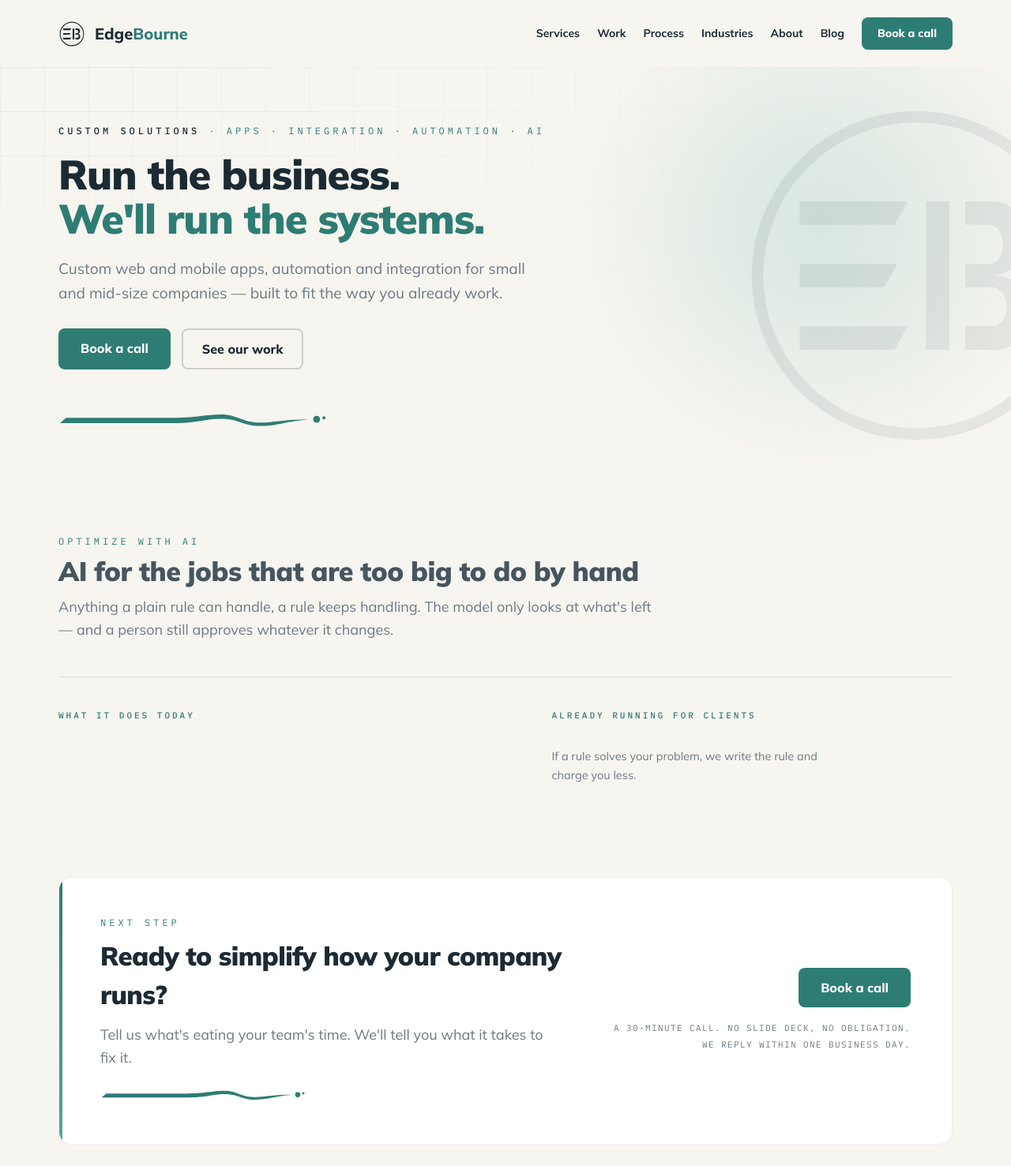
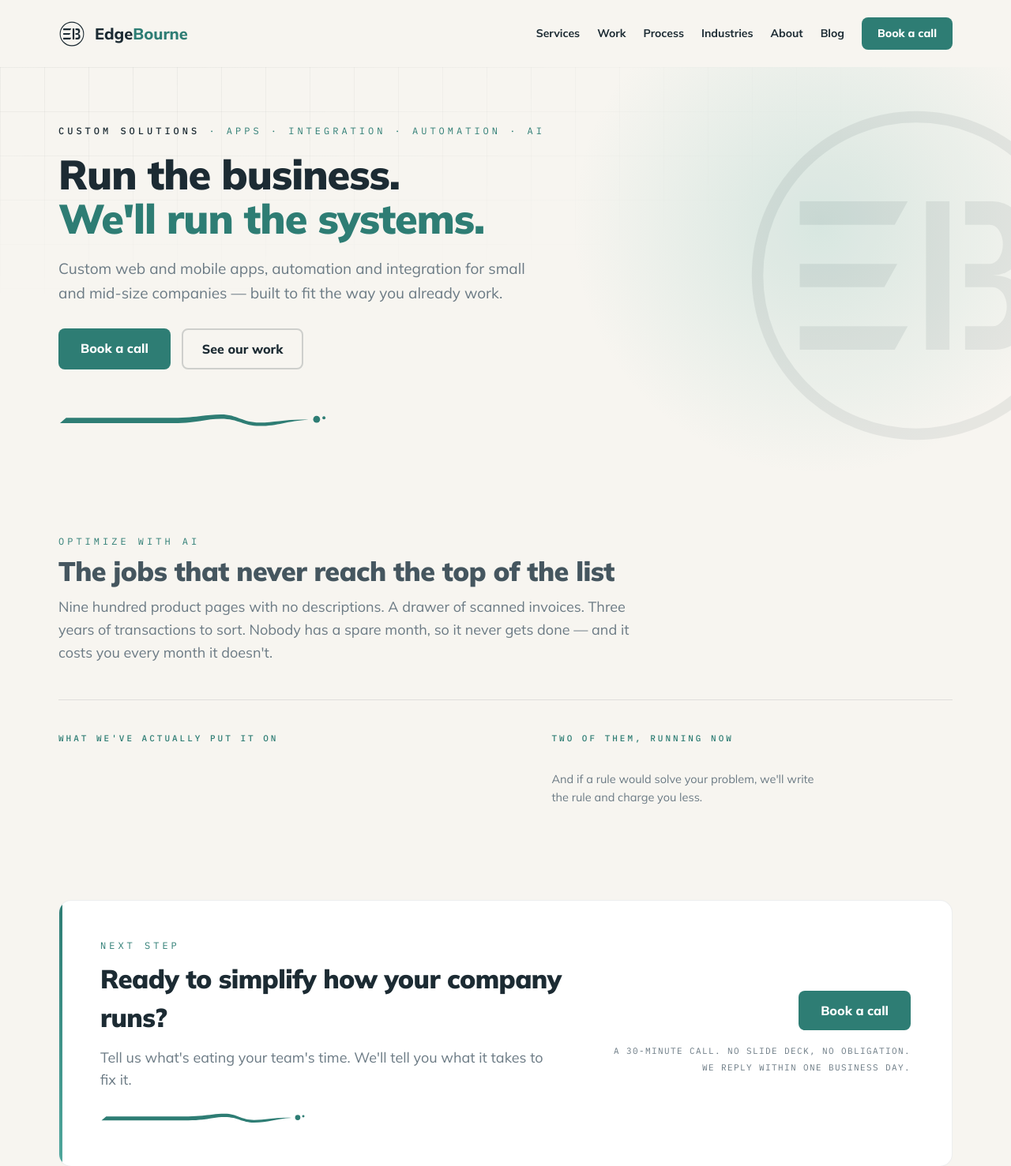
Before and after one commit to ruolez/Edgebourne, a Flask app: page / in a window 1280 px wide. Shown: the top 1477 px of the page at 79% size. Run offline with Flask 3, Linux system fonts and the light colour scheme; data that the repository does not hold is empty; some libraries are stand-ins or nearby versions.

Commit message:
feat(site): rewrite the AI section from the owner's side of the desk
The section explained our architecture instead of answering the only
question a buyer is asking. It led with a cascade diagram and four design
principles -- "AI goes last, not first", "the model only sees the
leftovers", "it works from your data". All true, none of it a reason to
spend money, and it read as sales noise.

Now it leads with the work: the jobs that never reach the top of the list
(nine hundred product pages with no descriptions, a drawer of scanned
invoices, three years of transactions to sort), then what stops it going
wrong, framed as consequences rather than principles -- it won't invent
things about your business; nothing changes until you say so; the bill
goes down, not up; a bad day at the AI company isn't one at yours.

The five-step figure stays, relabelled. It was "what happens to one
record" with bars showing the remainder -- a diagram of our design. It is
now "why it doesn't cost a fortune to run", which is the same mechanism
stated as the thing the owner actually gets from it.

The Services page carries the same material and the section's own button
links into it, so it is rewritten to match rather than left to contradict.

Verified on a copy of production and on a database built from 001 upward:
19 statements, each matching one row, second run a no-op.

Co-Authored-By: Claude Opus 5 (1M context) <noreply@anthropic.com>
Claude-Session: https://claude.ai/code/session_01HP8ZBVCCrpP8mmNjSg1Kh5

```diff
--- a/backend/templates/public/home.html
+++ b/backend/templates/public/home.html
@@ -124,15 +124,15 @@
   <div class="wrap">
     <div class="section-head ai-head" data-reveal>
       <p class="eyebrow">{{ h_ai.subtitle or 'OPTIMIZE WITH AI' }}</p>
-      <h2 id="ai-title">{{ h_ai.title or 'AI for the jobs that are too big to do by hand' }}</h2>
-      <p class="lead">{{ h_ai.body or "Anything a plain rule can handle, a rule keeps handling. The model only looks at what's left — and a person still approves whatever it changes." }}</p>
+      <h2 id="ai-title">{{ h_ai.title or 'The jobs that never reach the top of the list' }}</h2>
+      <p class="lead">{{ h_ai.body or "Nine hundred product pages with no descriptions. A drawer of scanned invoices. Three years of transactions to sort. Nobody has a spare month, so it never gets done — and it costs you every month it doesn't." }}</p>
     </div>
 
     {% if blocks('home_cascade') %}
     <figure class="ai-cascade" data-reveal>
       <figcaption class="ai-cascade-head">
-        <span class="side-title">{{ h_casc.title or 'What happens to one record' }}</span>
-        <p class="ai-cascade-sub">{{ h_casc.body or "The bar on each step shows how much is still left to sort out by the time a record gets there. This is an example — your data decides the real split." }}</p>
+        <span class="side-title">{{ h_casc.title or "Why it doesn't cost a fortune to run" }}</span>
+        <p class="ai-cascade-sub">{{ h_casc.body or "Most of your records never reach the AI at all. Cheaper steps handle them first, so you only pay for the hard ones — and there are fewer of those every month." }}</p>
       </figcaption>
       <ol class="ai-flow">
         {% for c in blocks('home_cascade') %}
@@ -161,7 +161,7 @@
 
     <div class="ai-close" data-reveal>
       <div class="ai-apps">
-        <h3 class="side-title">{{ h_apps.title or 'What it does today' }}</h3>
+        <h3 class="side-title">{{ h_apps.title or "What we've actually put it on" }}</h3>
         <ul class="cap-list ai-app-list">
           {% for a in blocks('home_ai_apps') %}
           <li><strong>{{ a.title }}</strong> {{ a.body }}</li>
@@ -169,7 +169,7 @@
         </ul>
       </div>
       <div class="ai-proof">
-        <h3 class="side-title">{{ h_proof.title or 'Already running for clients' }}</h3>
+        <h3 class="side-title">{{ h_proof.title or 'Two of them, running now' }}</h3>
         <div class="sector-cases">
           {% for r in blocks('home_ai_proof') %}
           <a class="sector-case" href="{{ r.link_url }}">
@@ -178,7 +178,7 @@
           </a>
           {% endfor %}
         </div>
-        <p class="ai-proof-note">{{ h_proof.body or 'If a rule solves your problem, we write the rule and charge you less.' }}</p>
+        <p class="ai-proof-note">{{ h_proof.body or "And if a rule would solve your problem, we'll write the rule and charge you less." }}</p>
         <div class="btn-row ai-btns">
           {% for b in blocks('home_ai_buttons') %}
           <a class="btn {{ 'btn-primary' if loop.first else 'btn-outline' }}" href="{{ b.link_url }}">{{ b.title }}</a>
```
Also changed, not shown: backend/migrations/016_ai_section_benefits.sql (added).
